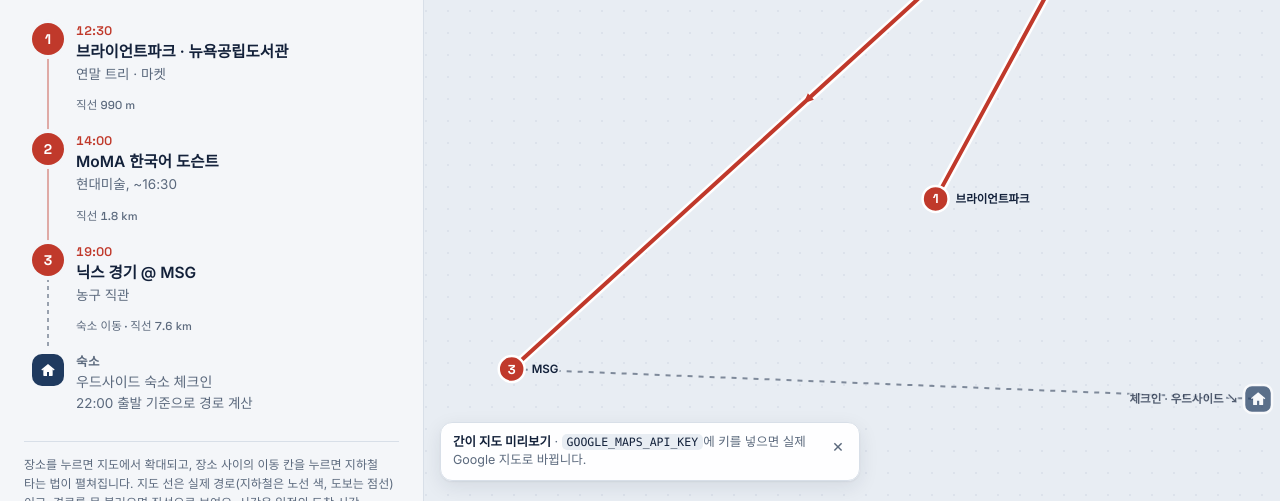
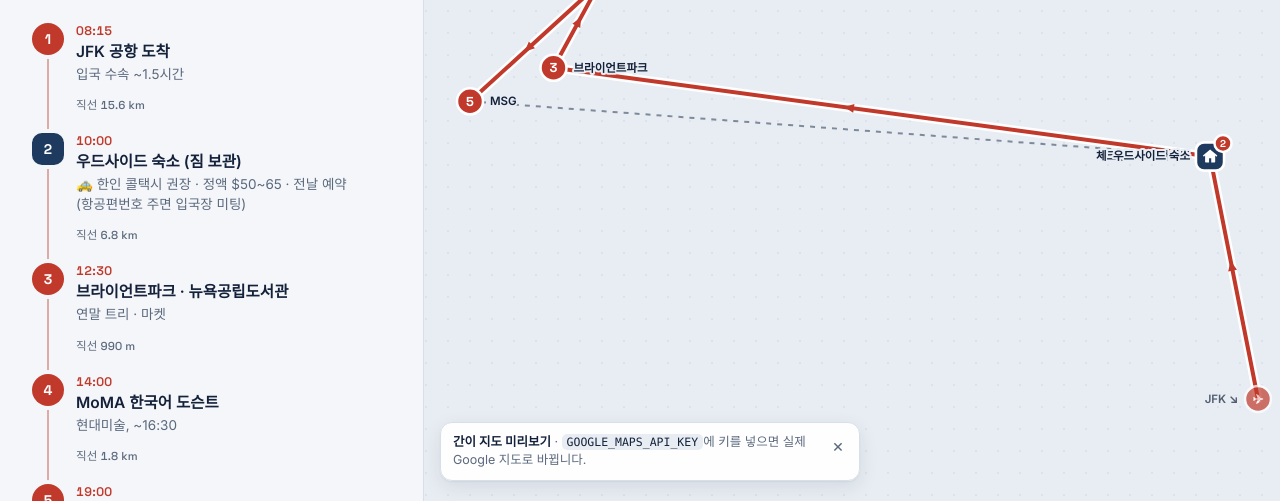
Before and after one commit to nyc2027/nyc2027.github.io, a plain HTML site: page index.html in a window 1280 px wide. Shown: the part 299-800 px from the top of the page. Drawn offline with Linux system fonts and the light colour scheme.

Commit message:
12/27 JFK 도착·짐 보관 일정 추가, 공항은 지도 범위에서 제외
Co-Authored-By: Claude Opus 5.5 <noreply@anthropic.com>

```diff
--- a/index.html
+++ b/index.html
@@ -824,6 +824,9 @@ const GOOGLE_MAP_ID = 'DEMO_MAP_ID';
       from: null,
       to: { id: 'woodside', label: '우드사이드 숙소 체크인', tag: '체크인' },
       stops: [
+        { t: '08:15', name: 'JFK 공항 도착', memo: '입국 수속 ~1.5시간', short: 'JFK', airport: true, lat: 40.6413, lng: -73.7781 },
+        { t: '10:00', name: '우드사이드 숙소 (짐 보관)', memo: '🚕 한인 콜택시 권장 · 정액 $50~65 · 전날 예약 (항공편번호 주면 입국장 미팅)', short: '우드사이드 숙소', home: 'woodside', lat: 40.7454, lng: -73.9030,
+          via: 'DRIVING', alt: 'TRANSIT', legNote: '한인 콜택시 (JFK→우드사이드 약 35분)' },
         { t: '12:30', name: '브라이언트파크 · 뉴욕공립도서관', memo: '연말 트리 · 마켓', short: '브라이언트파크', lat: 40.7536, lng: -73.9832 },
         { t: '14:00', name: 'MoMA 한국어 도슨트', memo: '현대미술, ~16:30', short: 'MoMA', lat: 40.7614, lng: -73.9776 },
         { t: '19:00', name: '닉스 경기 @ MSG', memo: '농구 직관', short: 'MSG', lat: 40.7505, lng: -73.9934 },
@@ -898,9 +901,9 @@ const GOOGLE_MAP_ID = 'DEMO_MAP_ID';
       from: null,
       to: null,
       stops: [
-        { t: '06:00', name: '비스타 LIC 출발', memo: '우버 추천', short: '비스타 LIC', home: 'lic', lat: 40.7490, lng: -73.9400 },
-        { t: '07:15', name: 'JFK 공항', memo: '', short: 'JFK', lat: 40.6413, lng: -73.7781,
-          via: 'DRIVING', alt: 'TRANSIT', legNote: '우버 기준' },
+        { t: '06:00', name: '비스타 LIC 출발', memo: '🚗 우버 권장 · 새벽이라 배차·요금 안정적 · $40~55', short: '비스타 LIC', home: 'lic', lat: 40.7490, lng: -73.9400 },
+        { t: '07:15', name: 'JFK 공항', memo: '10:15 출발 3시간 전 도착', short: 'JFK', airport: true, lat: 40.6413, lng: -73.7781,
+          via: 'DRIVING', alt: 'TRANSIT', legNote: '우버 (LIC→JFK 약 35분) · 10:15 KE 출발' },
       ],
     },
   ];
@@ -1713,7 +1716,11 @@ const GOOGLE_MAP_ID = 'DEMO_MAP_ID';
     fit() {
       if (!this.day) return;
       const b = new this.core.LatLngBounds();
-      this.day.stops.forEach(s => b.extend({ lat: s.lat, lng: s.lng }));
+      // 공항(JFK)은 멀어서 지도를 과도하게 넓히므로 범위 계산에서 제외.
+      // 단 공항 외 방문지가 1곳 이하인 날(출국일)은 공항도 포함해야 비어 보이지 않음.
+      const core = this.day.stops.filter(s => !s.airport);
+      const fitStops = core.length >= 2 ? core : this.day.stops;
+      fitStops.forEach(s => b.extend({ lat: s.lat, lng: s.lng }));
       if (state.withLodge) dayLodges(this.day).forEach(l => b.extend({ lat: l.lat, lng: l.lng }));
       const pad = mqWide.matches
         ? { top: 90, right: 80, bottom: 60, left: 80 }
@@ -1793,7 +1800,10 @@ const GOOGLE_MAP_ID = 'DEMO_MAP_ID';
       const noteH = note.hidden ? 0 : note.offsetHeight + (wide ? 12 : 20); // 안내 박스에 가리지 않게
       const pad = { t: 70, r: 70, b: (wide ? 60 : 50) + noteH, l: 46 };
       const lodges = dayLodges(day);
-      const fitPts = state.withLodge ? day.stops.concat(lodges) : day.stops;
+      // 공항은 멀어서 투영을 왜곡하므로, 방문지 2곳 이상이면 범위 계산에서 제외(핀은 가장자리로 클램프됨)
+      const coreStops = day.stops.filter(s => !s.airport);
+      const baseStops = coreStops.length >= 2 ? coreStops : day.stops;
+      const fitPts = state.withLodge ? baseStops.concat(lodges) : baseStops;
 
       const lat0 = fitPts.reduce((a, p) => a + p.lat, 0) / fitPts.length;
       const kx = Math.cos(lat0 * Math.PI / 180);
@@ -1815,7 +1825,9 @@ const GOOGLE_MAP_ID = 'DEMO_MAP_ID';
       const dark = isDark();
       const lineC = day.color[dark ? 1 : 0];
 
-      const stopXY = day.stops.map(P);
+      // 공항 핀은 멀리 있으므로 숙소처럼 화면 가장자리로 클램프(방향 화살표). rawXY로 경로선 연결은 유지.
+      const rawXY = day.stops.map(P);
+      const stopXY = day.stops.map((st, i) => st.airport ? clamp(rawXY[i]) : rawXY[i]);
       const lodXY = new Map(lodges.map(l => [l.id, clamp(P(l))]));
       const label = (x, text, extra = '') => {
         const left = x > W - 130;
@@ -1847,13 +1859,13 @@ const GOOGLE_MAP_ID = 'DEMO_MAP_ID';
       });
 
       day.stops.forEach((st, i) => {
-        const [x, y] = stopXY[i];
+        const [x, y, off] = stopXY[i];
         const pin = st.home
           ? `<rect class="sc-lodge-box" x="-14" y="-14" width="28" height="28" rx="8"/>
              <path fill="#fff" transform="translate(-8.5 -9) scale(.72)" d="${HOUSE_PATH}"/>
              <circle cx="13" cy="-13" r="8.5" fill="${day.color[0]}" class="sc-pin"/><text class="sc-badge-num" x="13" y="-13" dy=".35em">${i + 1}</text>`
-          : `<circle r="13" fill="${day.color[0]}" class="sc-pin"/><text class="sc-num" dy=".35em">${i + 1}</text>`;
-        s += `<g class="sc-mk" data-key="s${i}" transform="translate(${f(x)} ${f(y)})"><g class="sc-in">${pin}</g>${label(x, st.short)}</g>`;
+          : `<circle r="13" fill="${day.color[0]}" class="sc-pin"/><text class="sc-num" dy=".35em">${st.airport ? '✈' : (i + 1)}</text>`;
+        s += `<g class="sc-mk${off ? ' is-off' : ''}" data-key="s${i}" transform="translate(${f(x)} ${f(y)})"><g class="sc-in">${pin}</g>${label(x, st.short, off ? ` ${off}` : '')}</g>`;
       });
 
       // 축척 막대 (오른쪽 위)
```
